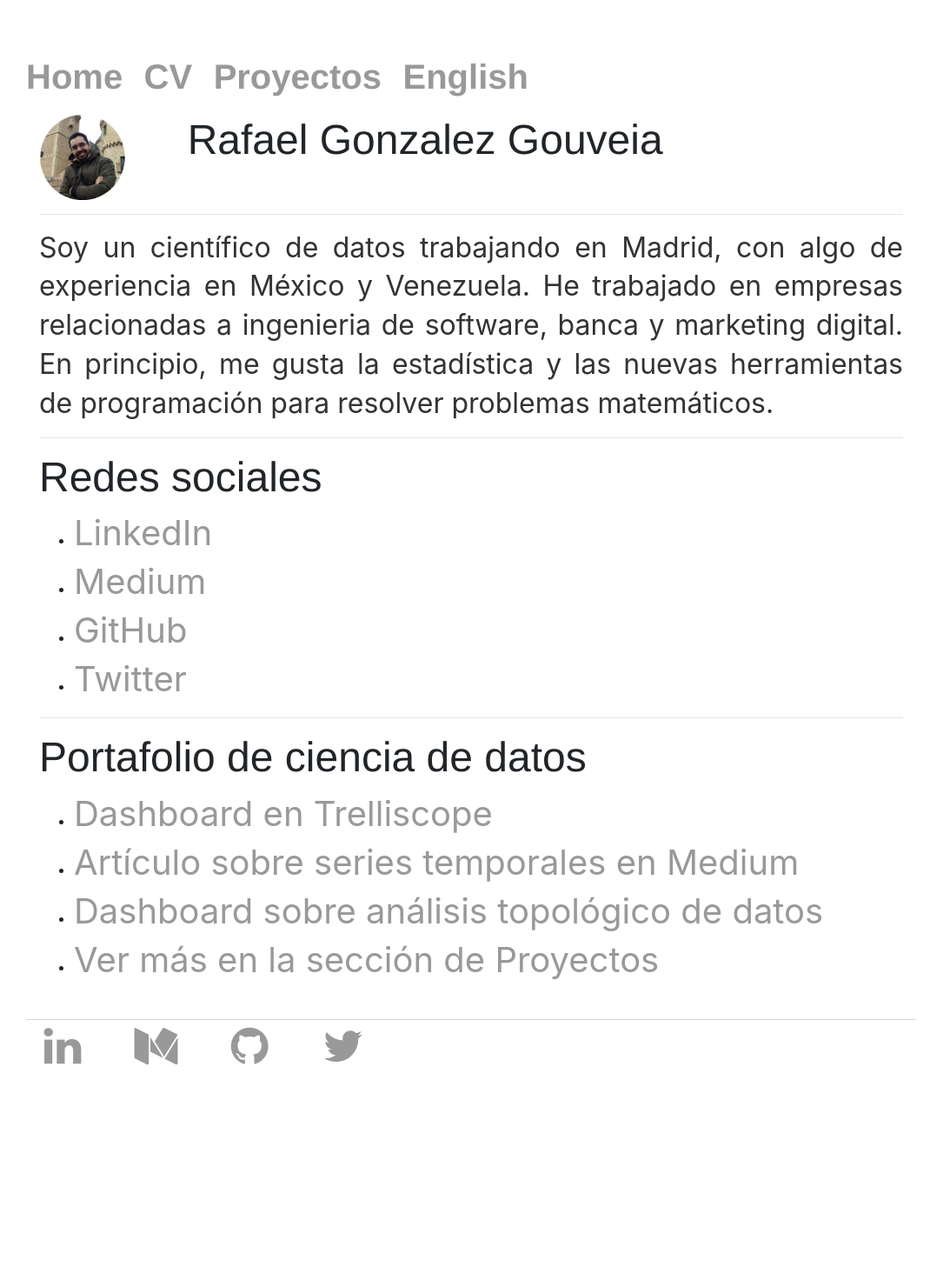
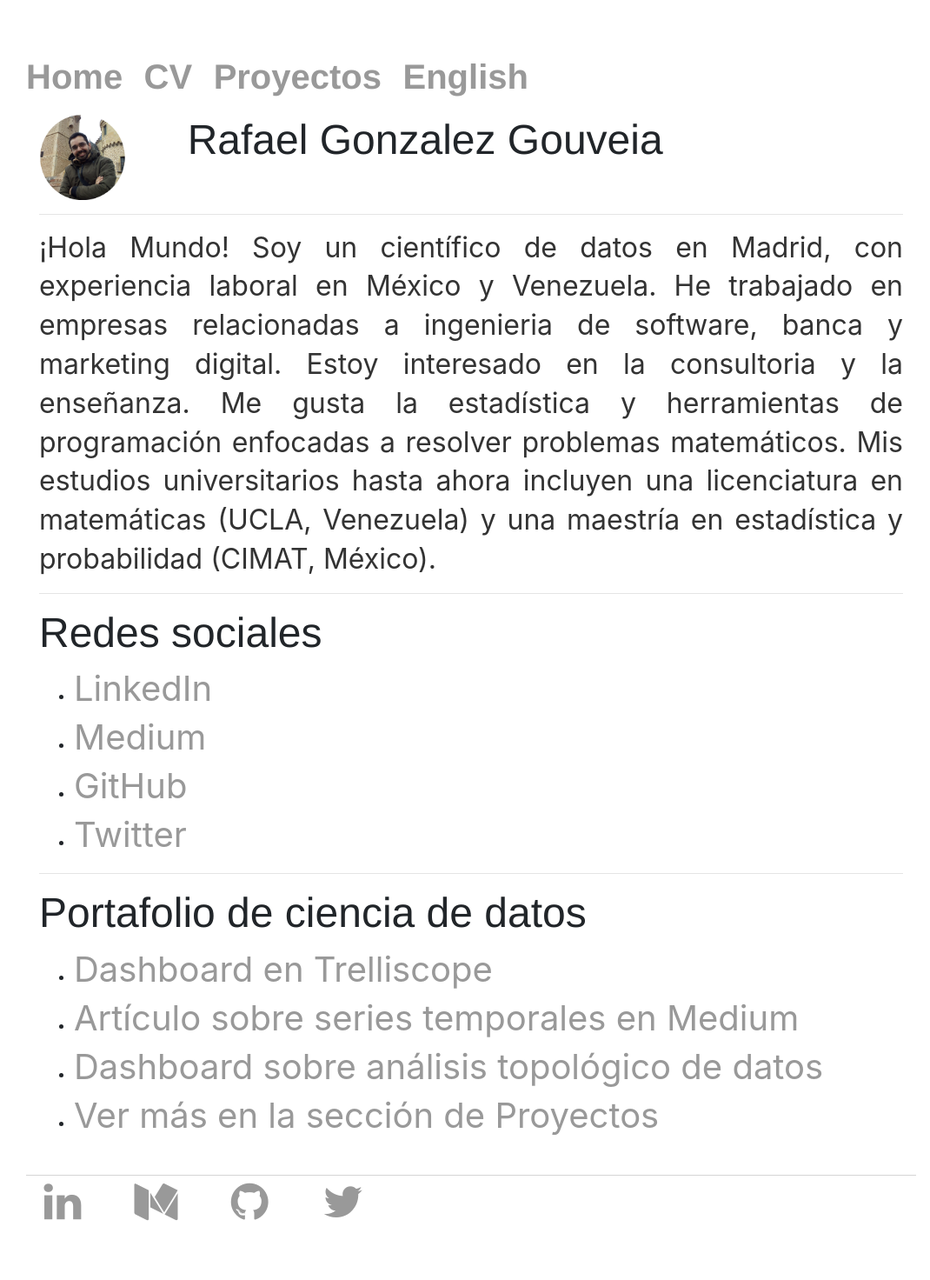
Before and after one commit to gonzalezgouveia/gonzalezgouveia_github_io_old, a Jekyll site: the page index.html, which Jekyll copies as it is, in a window 1280 px wide. Shown: the whole page at 87% size, without its empty margins (98-1168 px from the left). Built offline with Jekyll 4.4.1, drawn with Linux system fonts in a browser that asks for light colours; before the commit the page ends 1293 px from its top, so only the background shows below that.

Commit message:
Mejorando p

```diff
--- a/index.html
+++ b/index.html
@@ -52,12 +52,16 @@
 				<div class="row">
 					<!-- Bloque de presentación-->
 					<div class="col-sm-12">
-						<p ALIGN="justify"> Soy un científico de datos trabajando en Madrid,
-							con algo de experiencia en México y Venezuela.
+						<p ALIGN="justify"> ¡Hola Mundo! Soy un científico de datos en Madrid,
+							con experiencia laboral en México y Venezuela.
 							He trabajado en empresas relacionadas a	ingenieria de software,
 							banca y	marketing digital.
-							En principio, me gusta la estadística y las nuevas herramientas
-							de programación para resolver problemas matemáticos.
+							Estoy interesado en la consultoria y la enseñanza.
+							Me gusta la estadística y herramientas
+							de programación enfocadas a resolver problemas matemáticos.
+							Mis estudios universitarios hasta ahora incluyen
+							una licenciatura en matemáticas (UCLA, Venezuela) y
+							una maestría en estadística y probabilidad (CIMAT, México).
 						</p>
 						<hr>
 					</div>
```
